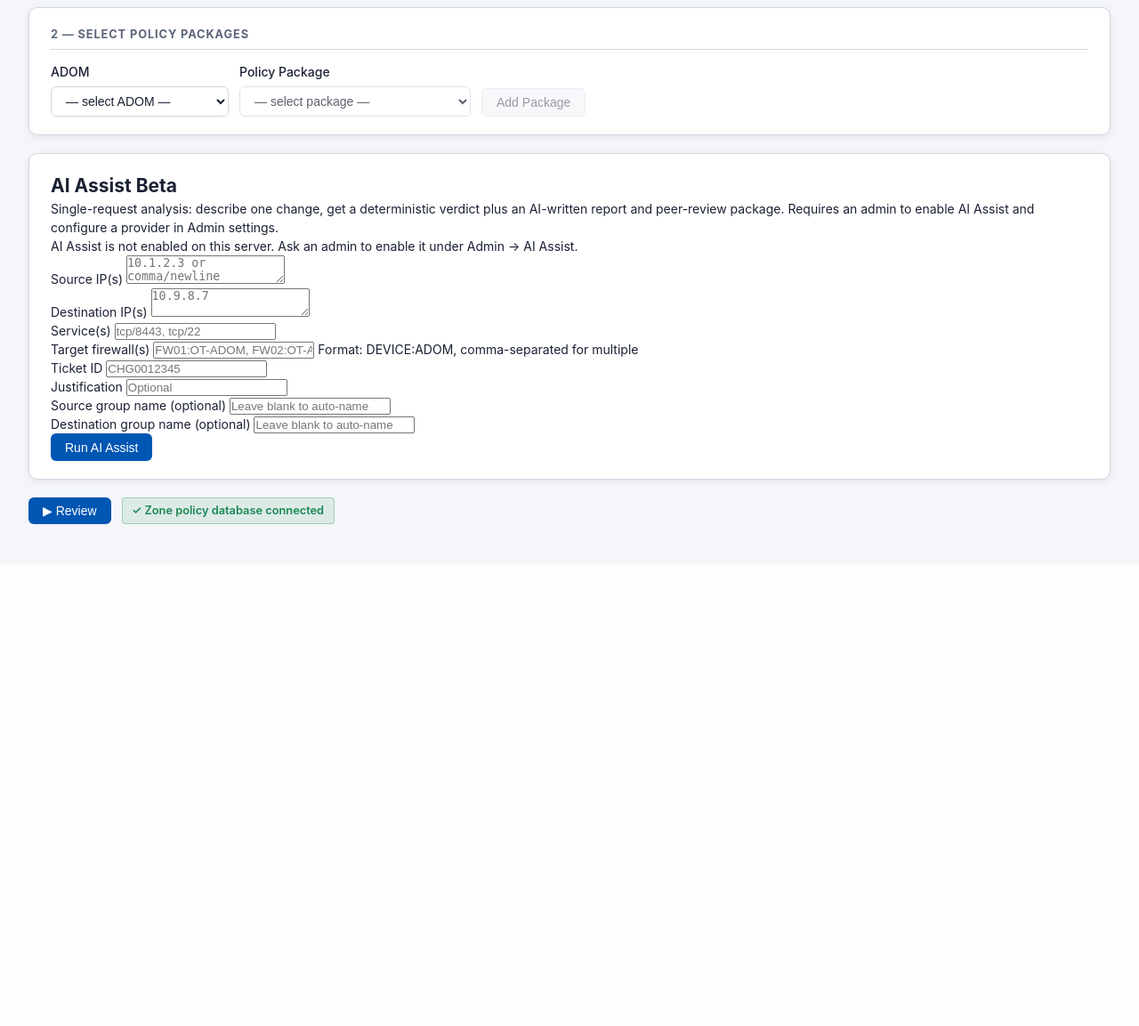
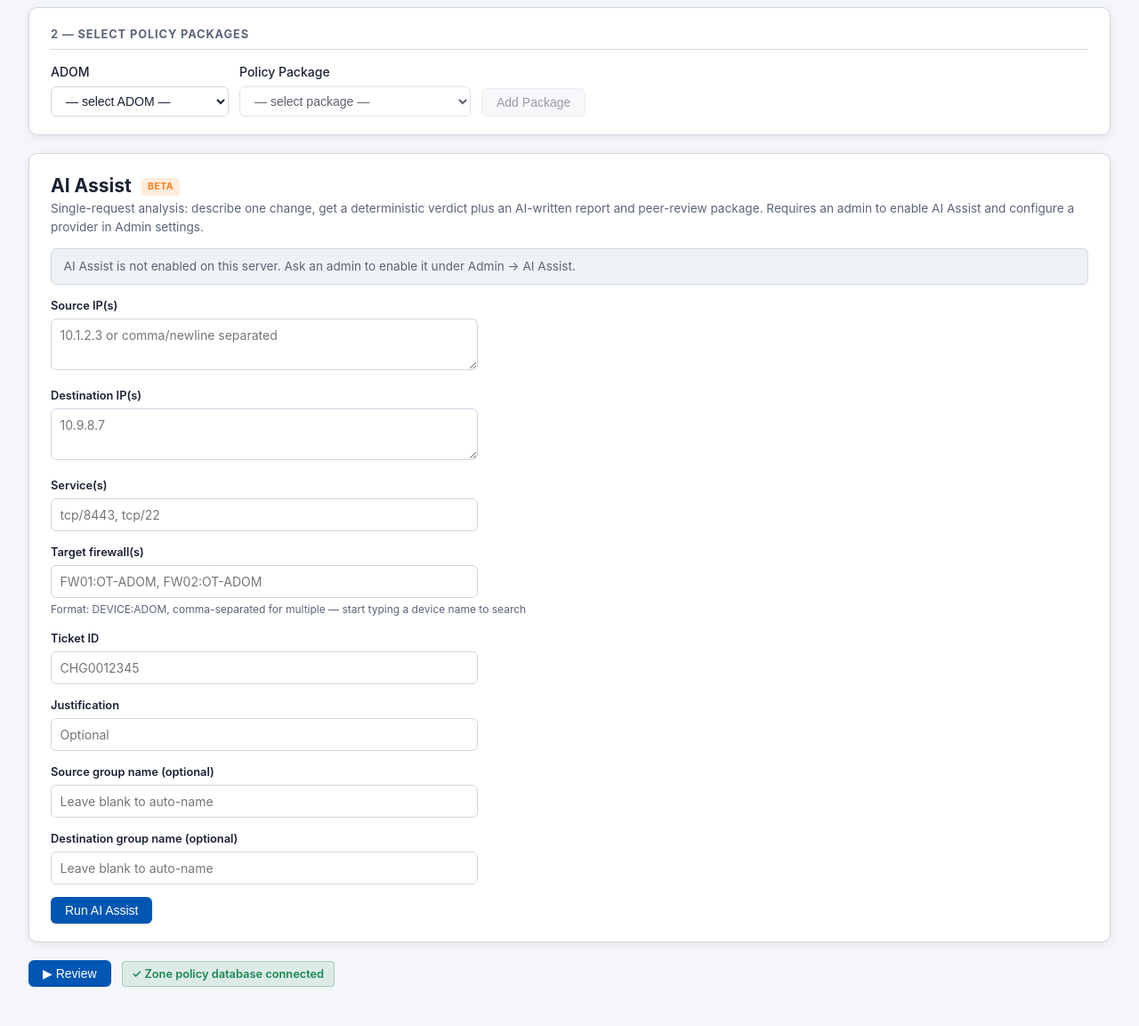
Before and after one commit to Alski-MPLS/4thealth-plus, a Flask app: page /rule-review in a window 1280 px wide. Shown: the part 425-1578 px from the top of the page at 89% size. Before the commit the page ends 1014 px from the top, so only its background shows below. Run offline with Flask 3, Linux system fonts and the light colour scheme; the visitor is signed in with stand-in values (Sample User, id 1); parts of the project's set-up code (start-up, migrations or seed data) failed here and were passed over.

Commit message:
Add device:ADOM typeahead to AI Assist's firewall field
New GET /api/rule-review/devices lists device:ADOM pairs across every
ADOM the current user can access, reusing rr_adoms()'s access-
filtering pattern. The "Target firewall(s)" field now suggests
matches as you type (matching on device name or ADOM), so engineers
no longer have to look up which ADOM a device lives in via the
Firewalls tab before submitting a request.

Also adds CSS for the AI Assist panel generally (previously unstyled
- a deferred minor from the final review), and removes a duplicate
.alert-warning rule accidentally introduced in this same pass.

Co-Authored-By: Claude Sonnet 5 <noreply@anthropic.com>

```diff
--- a/app/routes/rule_review_routes.py
+++ b/app/routes/rule_review_routes.py
@@ -11,6 +11,7 @@ API (all read-only against FortiManager; POST is for submitting work items):
   GET  /api/rule-review/zone-status         — is zone policy DB available?
   GET  /api/rule-review/ai-assist-status    — is AI Assist enabled?
   POST /api/rule-review/ai-assist           — single-request AI Assist (planner + LLM narration)
+  GET  /api/rule-review/devices             — device:ADOM pairs across accessible ADOMs (AI Assist typeahead)
 """
 
 import csv
@@ -63,6 +64,50 @@ def rr_adoms():
         if allowed is not None:
             names = [n for n in names if n in allowed]
         return jsonify(names)
+    except FMGError as exc:
+        return upstream_api_error("rule_review", exc)
+    except Exception as exc:
+        return internal_api_error("rule_review", exc)
+
+
+# ── API: device list across accessible ADOMs (AI Assist typeahead) ────────────
+
+
+@bp.route("/api/rule-review/devices")
+@tab_required("rule_review")
+def rr_devices():
+    """List every device the current user can target, paired with its ADOM.
+
+    Backs the AI Assist "Target firewall(s)" typeahead — the field expects
+    DEVICE:ADOM, and this endpoint saves the engineer a trip to the
+    Firewalls tab to look up which ADOM a device lives in.
+    """
+    try:
+        from flask import session as _session
+        from app.groups import get_allowed_adoms
+
+        allowed = get_allowed_adoms(
+            _session.get("user", ""), ad_groups=_session.get("ad_groups", [])
+        )
+        with make_client() as client:
+            raw_adoms = client.get_adoms()
+            adom_names = sorted(
+                a["name"]
+                for a in raw_adoms
+                if isinstance(a, dict)
+                and a.get("name")
+                and not a["name"].lower().startswith("forti")
+            )
+            if allowed is not None:
+                adom_names = [n for n in adom_names if n in allowed]
+
+            results = []
+            for adom in adom_names:
+                for d in client.get_devices(adom):
+                    if isinstance(d, dict) and d.get("name"):
+                        results.append({"device": d["name"], "adom": adom})
+        results.sort(key=lambda r: (r["device"], r["adom"]))
+        return jsonify(results)
     except FMGError as exc:
         return upstream_api_error("rule_review", exc)
     except Exception as exc:
--- a/app/static/css/style.css
+++ b/app/static/css/style.css
@@ -2558,3 +2558,111 @@ a:hover { text-decoration: underline; }
 }
 .badge-green { background: #d1fae5; color: #065f46; }
 .badge-red   { background: #fee2e2; color: #991b1b; }
+
+/* ── AI Assist (Rule Validation) ─────────────────────────────────────────── */
+.badge-beta {
+  display: inline-block;
+  font-size: .65rem;
+  font-weight: 700;
+  text-transform: uppercase;
+  letter-spacing: .05em;
+  padding: 2px 7px;
+  border-radius: 4px;
+  background: rgba(253,126,20,.15);
+  color: var(--warning);
+  vertical-align: middle;
+  margin-left: .4rem;
+}
+
+.rr-hint {
+  color: var(--text-muted);
+  font-size: .85rem;
+  margin-bottom: .85rem;
+}
+
+.rr-notice {
+  background: var(--surface-alt);
+  border: 1px solid var(--border);
+  border-radius: 6px;
+  padding: .6rem .85rem;
+  font-size: .85rem;
+  color: var(--text-muted);
+  margin-bottom: .85rem;
+}
+
+.rr-form-row {
+  margin-bottom: .85rem;
+  position: relative;
+}
+.rr-form-row label {
+  display: block;
+  font-size: .8rem;
+  font-weight: 600;
+  margin-bottom: .3rem;
+}
+.rr-form-row input[type="text"],
+.rr-form-row textarea {
+  width: 100%;
+  max-width: 480px;
+  padding: .45rem .6rem;
+  border: 1px solid var(--border);
+  border-radius: 6px;
+  background: var(--surface);
+  color: inherit;
+  font: inherit;
+}
+.rr-form-row textarea { min-height: 3.5rem; resize: vertical; }
+
+.rr-field-hint {
+  display: block;
+  font-size: .75rem;
+  color: var(--text-muted);
+  margin-top: .25rem;
+}
+
+.rr-suggestions {
+  position: absolute;
+  z-index: 20;
+  top: 100%;
+  left: 0;
+  margin: 2px 0 0;
+  padding: .25rem 0;
+  list-style: none;
+  max-width: 480px;
+  max-height: 220px;
+  overflow-y: auto;
+  background: var(--surface);
+  border: 1px solid var(--border);
+  border-radius: 6px;
+  box-shadow: var(--shadow);
+}
+.rr-suggestions li {
+  padding: .4rem .7rem;
+  cursor: pointer;
+  font-size: .85rem;
+  display: flex;
+  justify-content: space-between;
+  gap: .75rem;
+}
+.rr-suggestions li:hover { background: var(--surface-alt); }
+.rr-suggestion-adom {
+  color: var(--text-muted);
+  font-size: .78rem;
+}
+
+.rr-running {
+  color: var(--text-muted);
+  font-size: .85rem;
+  margin: .5rem 0;
+}
+
+.rr-narrative {
+  white-space: pre-wrap;
+  background: var(--surface-alt);
+  border: 1px solid var(--border);
+  border-radius: 6px;
+  padding: .85rem 1rem;
+  font-size: .9rem;
+  line-height: 1.5;
+  margin-bottom: 1rem;
+}
--- a/app/static/js/rule_review.js
+++ b/app/static/js/rule_review.js
@@ -664,6 +664,80 @@ function parseAiFirewalls(raw) {
   });
 }
 
+// ── Firewall device typeahead ────────────────────────────────────────────
+
+let aiDeviceCache = null;   // [{device, adom}, ...] — fetched once, filtered client-side
+let aiDeviceCachePromise = null;
+
+function loadAiDeviceCache() {
+  if (aiDeviceCachePromise) return aiDeviceCachePromise;
+  aiDeviceCachePromise = fetch('/api/rule-review/devices')
+    .then(resp => resp.ok ? resp.json() : [])
+    .then(data => { aiDeviceCache = Array.isArray(data) ? data : []; return aiDeviceCache; })
+    .catch(() => { aiDeviceCache = []; return aiDeviceCache; });
+  return aiDeviceCachePromise;
+}
+
+function activeFirewallToken(input) {
+  // The part being typed right now is whatever follows the last comma.
+  const value = input.value;
+  const lastComma = value.lastIndexOf(',');
+  const start = lastComma === -1 ? 0 : lastComma + 1;
+  return { start, end: value.length, text: value.slice(start).trim() };
+}
+
+function renderFirewallSuggestions(matches) {
+  const list = document.getElementById('rrAiFirewallSuggestions');
+  if (!matches.length) {
+    list.style.display = 'none';
+    list.innerHTML = '';
+    return;
+  }
+  list.innerHTML = matches.slice(0, 8).map((m, i) =>
+    `<li data-idx="${i}">${esc(m.device)} <span class="rr-suggestion-adom">${esc(m.adom)}</span></li>`
+  ).join('');
+  list.style.display = '';
+}
+
+function applyFirewallSuggestion(input, match) {
+  const token = activeFirewallToken(input);
+  const before = input.value.slice(0, token.start).replace(/,\s*$/, '');
+  const prefix = before ? before + ', ' : '';
+  input.value = `${prefix}${match.device}:${match.adom}, `;
+  renderFirewallSuggestions([]);
+  input.focus();
+}
+
+async function onFirewallInput(evt) {
+  const input = evt.target;
+  const token = activeFirewallToken(input);
+  if (!token.text || token.text.includes(':')) {
+    renderFirewallSuggestions([]);
+    return;
+  }
+  const devices = await loadAiDeviceCache();
+  const q = token.text.toLowerCase();
+  const matches = devices.filter(d =>
+    d.device.toLowerCase().includes(q) || d.adom.toLowerCase().includes(q)
+  );
+  // Only render if the user hasn't kept typing past this point already.
+  if (activeFirewallToken(input).text.toLowerCase() !== q) return;
+  renderFirewallSuggestions(matches);
+  document.getElementById('rrAiFirewallSuggestions').querySelectorAll('li').forEach(li => {
+    li.addEventListener('mousedown', (e) => {
+      e.preventDefault(); // keep focus on the input through the click
+      applyFirewallSuggestion(input, matches[Number(li.dataset.idx)]);
+    });
+  });
+}
+
+document.getElementById('rrAiFirewalls')?.addEventListener('input', onFirewallInput);
+document.getElementById('rrAiFirewalls')?.addEventListener('focus', loadAiDeviceCache);
+document.getElementById('rrAiFirewalls')?.addEventListener('blur', () => {
+  // Delay so a suggestion's mousedown can fire before the list disappears.
+  setTimeout(() => renderFirewallSuggestions([]), 150);
+});
+
 async function checkAiAssistAvailable() {
   try {
     const resp = await fetch('/api/rule-review/ai-assist-status');
--- a/app/templates/rule_review.html
+++ b/app/templates/rule_review.html
@@ -136,10 +136,11 @@
       <label for="rrAiSvc">Service(s)</label>
       <input type="text" id="rrAiSvc" placeholder="tcp/8443, tcp/22">
     </div>
-    <div class="rr-form-row">
+    <div class="rr-form-row" style="position:relative">
       <label for="rrAiFirewalls">Target firewall(s)</label>
-      <input type="text" id="rrAiFirewalls" placeholder="FW01:OT-ADOM, FW02:OT-ADOM">
-      <span class="rr-field-hint">Format: DEVICE:ADOM, comma-separated for multiple</span>
+      <input type="text" id="rrAiFirewalls" placeholder="FW01:OT-ADOM, FW02:OT-ADOM" autocomplete="off">
+      <span class="rr-field-hint">Format: DEVICE:ADOM, comma-separated for multiple — start typing a device name to search</span>
+      <ul id="rrAiFirewallSuggestions" class="rr-suggestions" style="display:none"></ul>
     </div>
     <div class="rr-form-row">
       <label for="rrAiTicket">Ticket ID</label>
```
Also changed, not shown: tests/test_rule_review_ai_assist.py (+46 -0 lines).
